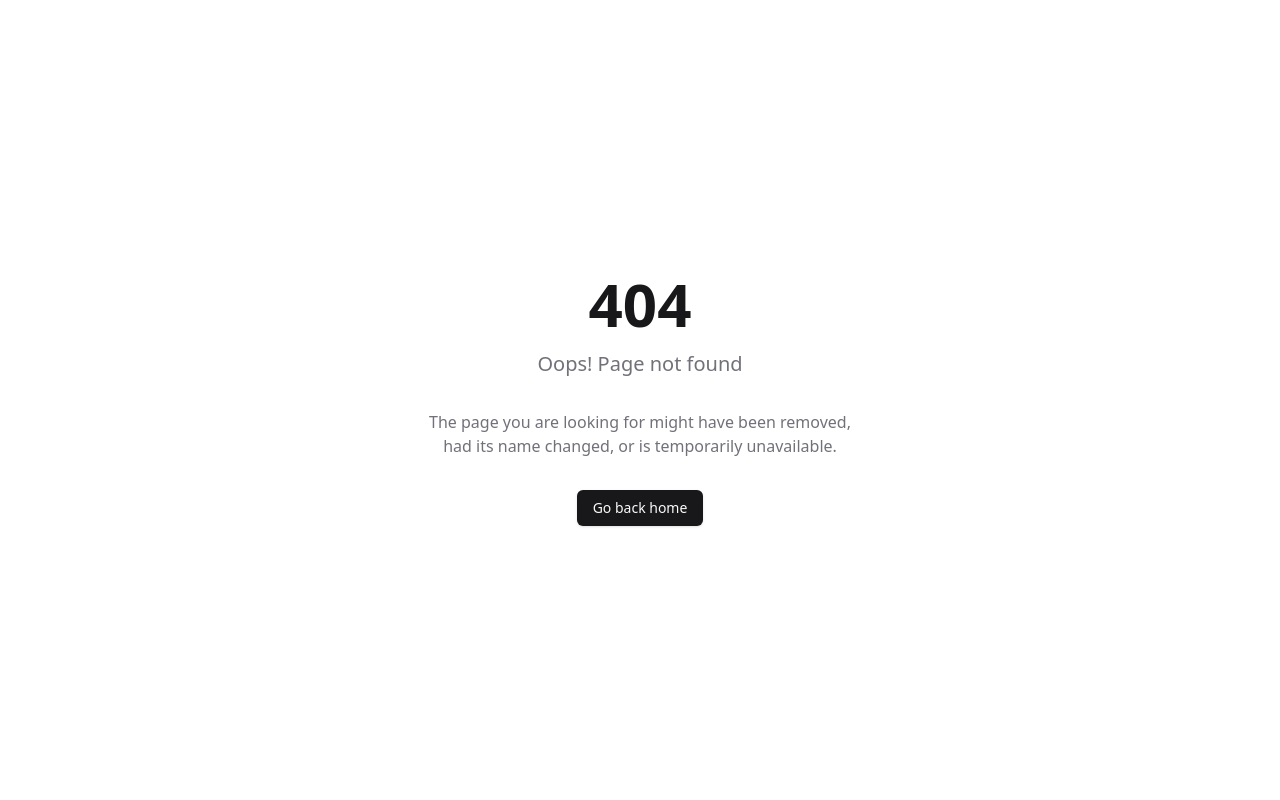
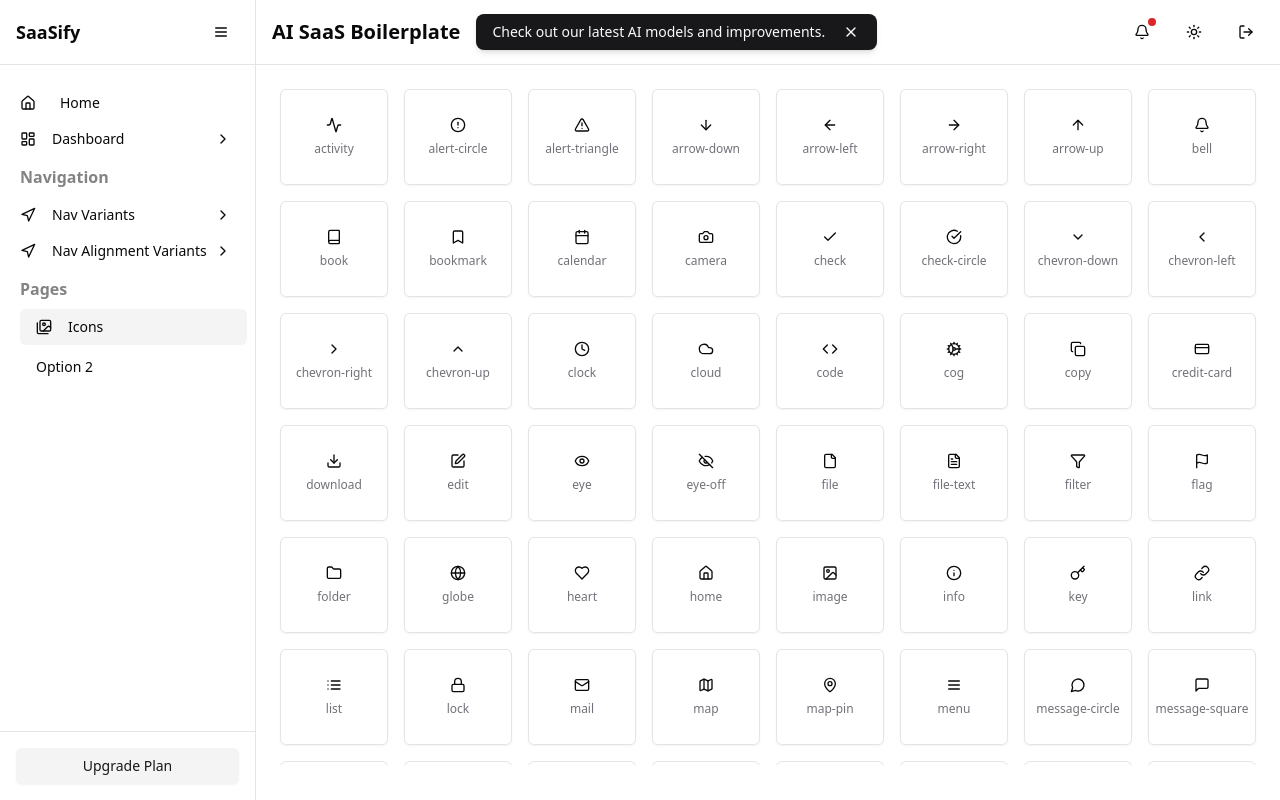
Before and after one commit to ahammadabdullah/saasify, a Next.js app: page /playground/icons in a window 1280 px wide. Before the commit this address had no page. Built offline with nearby package versions, Linux system fonts and the light colour scheme.

Commit message:
[002] Icon page added

```diff
--- /dev/null
+++ b/src/app/playground/icons/page.tsx
@@ -0,0 +1,92 @@
+"use client";
+
+import * as React from "react";
+import { TopNav } from "@/components/top-nav";
+import { LeftPanel } from "@/components/left-panel";
+import { ScrollArea } from "@/components/ui/scroll-area";
+import { useMediaQuery } from "@/hooks/use-media-query";
+import { Button } from "@/components/ui/button";
+import { Menu, Check } from "lucide-react";
+import { useToast } from "@/hooks/use-toast";
+import { iconList } from "@/lib/iconList";
+
+// Convert PascalCase to kebab-case
+function toKebabCase(str: string) {
+  return str
+    .replace(/([a-z0-9])([A-Z])/g, "$1-$2")
+    .replace(/([A-Z])([A-Z])(?=[a-z])/g, "$1-$2")
+    .toLowerCase();
+}
+
+export default function IconsPage() {
+  const [leftPanelCollapsed, setLeftPanelCollapsed] = React.useState(false);
+  const [copiedIcon, setCopiedIcon] = React.useState<string | null>(null);
+  const isDesktop = useMediaQuery("(min-width: 768px)");
+  const { toast } = useToast();
+
+  React.useEffect(() => {
+    setLeftPanelCollapsed(!isDesktop);
+  }, [isDesktop]);
+
+  const copyToClipboard = (iconName: string) => {
+    const code = `import { ${iconName} } from 'lucide-react'`;
+    navigator.clipboard.writeText(code);
+    setCopiedIcon(iconName);
+    toast({
+      title: "Copied to clipboard",
+      description: code,
+    });
+    setTimeout(() => setCopiedIcon(null), 2000);
+  };
+
+  const renderIcon = (name: string) => {
+    const IconComponent = iconList[name as keyof typeof iconList];
+    if (IconComponent) {
+      return <IconComponent className="h-8 w-8" />;
+    }
+    return (
+      <div className="h-8 w-8 bg-muted flex items-center justify-center text-xs">
+        ?
+      </div>
+    );
+  };
+
+  return (
+    <ScrollArea className="flex-1">
+      <div className="container mx-auto p-6">
+        <div className="grid grid-cols-2 gap-4 sm:grid-cols-3 md:grid-cols-4 lg:grid-cols-6 xl:grid-cols-8">
+          {Object.keys(iconList).map((name) => (
+            <Button
+              key={name}
+              variant="outline"
+              className="h-24 flex flex-col items-center justify-center gap-2 relative group"
+              onClick={() => copyToClipboard(name)}
+            >
+              {renderIcon(name)}
+              <span className="text-xs text-muted-foreground">
+                {toKebabCase(name)}
+              </span>
+              {copiedIcon === name && (
+                <div className="absolute inset-0 flex items-center justify-center bg-background/80 backdrop-blur-sm">
+                  <Check className="h-6 w-6 text-green-500" />
+                </div>
+              )}
+            </Button>
+          ))}
+        </div>
+        <div className="text-center text-muted-foreground mt-8">
+          Need more icons? Visit the{" "}
+          <a
+            href="https://lucide.dev/icons/"
+            target="_blank"
+            rel="noopener noreferrer"
+            className="text-primary hover:underline"
+          >
+            Lucide website
+          </a>{" "}
+          for the full collection.
+        </div>
+      </div>
+    </ScrollArea>
+  );
+}
--- a/src/app/playground/layout.tsx
+++ b/src/app/playground/layout.tsx
@@ -6,28 +6,12 @@ import { useMediaQuery } from "@/hooks/use-media-query";
 import { Suspense, useEffect, useState } from "react";
 import { Button } from "@/components/ui/button";
 import { ArrowLeftFromLine } from "lucide-react";
-import { MiddlePanelSkeleton } from "@/components/Skeletons/middle-panel-skeleton";
-import { RightPanelSkeleton } from "@/components/Skeletons/right-panel-skeleton";
-import {
-  ResizableHandle,
-  ResizablePanel,
-  ResizablePanelGroup,
-} from "@/components/ui/resizable";
+
 import { TopNavSkeleton } from "@/components/Skeletons/top-nav-skeleton";
 
 const TopNav = dynamic(
   () => import("@/components/top-nav").then((mod) => mod.TopNav),
   { loading: () => <TopNavSkeleton />, ssr: false }
-);
-
-const MiddlePanel = dynamic(
-  () => import("@/components/middle-panel").then((mod) => mod.MiddlePanel),
-  { loading: () => <MiddlePanelSkeleton />, ssr: false }
-);
-
-const RightPanel = dynamic(
-  () => import("@/components/right-panel").then((mod) => mod.RightPanel),
-  { loading: () => <RightPanelSkeleton />, ssr: false }
 );
 
 export default function RootLayout({
@@ -71,7 +55,9 @@ export default function RootLayout({
       </Suspense>
       <div className="flex flex-1 flex-col">
         <TopNav title="AI SaaS Boilerplate" />
-        <div className="flex flex-1 flex-col">{children}</div>
+        <div className="flex flex-1 flex-col max-h-[calc(100vh-100px)]">
+          {children}
+        </div>
       </div>
       {isSmallScreen && !isRightPanelVisible && (
         <Button
--- a/src/components/left-panel.tsx
+++ b/src/components/left-panel.tsx
@@ -1,6 +1,6 @@
 "use client";
 
-import { useState } from "react";
+import { useMemo, useState } from "react";
 import Link from "next/link";
 import { cn } from "@/lib/utils";
 import { Button } from "@/components/ui/button";
@@ -10,12 +10,12 @@ import {
   CollapsibleContent,
   CollapsibleTrigger,
 } from "@/components/ui/collapsible";
+import { usePathname, useSearchParams } from "next/navigation";
 import { useMediaQuery } from "@/hooks/use-media-query";
 import { navigationData } from "@/lib/navigations";
 import { Fragment } from "react";
 import { ScrollArea } from "@/components/ui/scroll-area";
 import { Popover, PopoverContent, PopoverTrigger } from "./ui/popover";
-import { useSearchParams } from "next/navigation";
 import dynamic from "next/dynamic";
 const Cta = dynamic(() => import("./top-nav/CTA").then((mod) => mod.default), {
   ssr: false,
@@ -31,25 +31,29 @@ export function LeftPanel({ collapsed, onToggle }: LeftPanelProps) {
   const [openDropdowns, setOpenDropdowns] = useState<Record<string, boolean>>(
     {}
   );
+  const pathname = usePathname();
   const searchParams = useSearchParams();
 
   const toggleDropdown = (name: string) => {
     setOpenDropdowns((prev) => ({ ...prev, [name]: !prev[name] }));
   };
+  const isActive = useMemo(
+    () => (href: string) => {
+      const url = new URL(href, "http://localhost");
+      const queryParams = new URLSearchParams(url.search);
 
-  const isActive = (href: string) => {
-    if (typeof window === "undefined") return false;
-    const url = new URL(href, window.location.origin);
-    const queryParams = new URLSearchParams(url.search);
-    const pathnameMatches = window.location.pathname === url.pathname;
-    const queryMatches = Array.from(queryParams.entries()).every(
-      ([key, value]) => searchParams.get(key) === value
-    );
-    return pathnameMatches && queryMatches;
-  };
+      const pathnameMatches = pathname === url.pathname;
+      const queryMatches = Array.from(queryParams.entries()).every(
+        ([key, value]) => searchParams.get(key) === value
+      );
+
+      return pathnameMatches && queryMatches;
+    },
+    [pathname, searchParams]
+  );
 
   const renderNavItem = (item: any) => {
-    if (item.type === "Options" && item.children) {
+    if (item.type === "page" && item.children) {
       return (
         <div key={item.name} className="space-y-1">
           {!collapsed && (
@@ -63,10 +67,13 @@ export function LeftPanel({ collapsed, onToggle }: LeftPanelProps) {
                     asChild
                     className={cn(
                       "w-full justify-start",
-                      active && "bg-muted animate-active-state"
+                      active && "bg-muted animate-active-state "
                     )}
                   >
-                    <Link href={child.href}>{child.name}</Link>
+                    <Link className="flex items-center" href={child.href}>
+                      {child.icon && <child.icon className="h-4 w-4 mr-2" />}
+                      {child.name}
+                    </Link>
                   </Button>
                 );
               })}
@@ -123,7 +130,10 @@ export function LeftPanel({ collapsed, onToggle }: LeftPanelProps) {
                       active && "bg-muted animate-active-state"
                     )}
                   >
-                    <Link href={child.href}>{child.name}</Link>
+                    <Link href={child.href}>
+                      {child.icon && <child.icon className="h-4 w-4 mr-2" />}
+                      {child.name}
+                    </Link>
                   </Button>
                 );
               })}
@@ -145,7 +155,7 @@ export function LeftPanel({ collapsed, onToggle }: LeftPanelProps) {
           )}
         >
           <Link href={item.href}>
-            {item.icon && <item.icon className="h-4 w-4" />}
+            {item.icon && <item.icon className="h-4 w-4 mr-2" />}
             {!collapsed && <span className="ml-2">{item.name}</span>}
           </Link>
         </Button>
@@ -190,7 +200,7 @@ export function LeftPanel({ collapsed, onToggle }: LeftPanelProps) {
         <div className="pr-2">
           {navigationData.map((navItem) => (
             <Fragment key={navItem.name}>
-              {(navItem.type === "cluster" || navItem.type === "Options") &&
+              {(navItem.type === "cluster" || navItem.type === "page") &&
                 !collapsed && (
                   <h2 className="my-2 px-4 text-base font-semibold opacity-50">
                     {navItem.name}
--- /dev/null
+++ b/src/lib/iconList.ts
@@ -0,0 +1,203 @@
+import {
+  Activity,
+  AlertCircle,
+  AlertTriangle,
+  ArrowDown,
+  ArrowLeft,
+  ArrowRight,
+  ArrowUp,
+  Bell,
+  Book,
+  Bookmark,
+  Calendar,
+  Camera,
+  Check,
+  CheckCircle,
+  ChevronDown,
+  ChevronLeft,
+  ChevronRight,
+  ChevronUp,
+  Clock,
+  Cloud,
+  Code,
+  Cog,
+  Copy,
+  CreditCard,
+  Download,
+  Edit,
+  Eye,
+  EyeOff,
+  File,
+  FileText,
+  Filter,
+  Flag,
+  Folder,
+  Globe,
+  Heart,
+  Home,
+  Image,
+  Info,
+  Key,
+  Link,
+  List,
+  Lock,
+  Mail,
+  Map,
+  MapPin,
+  Menu,
+  MessageCircle,
+  MessageSquare,
+  Mic,
+  Moon,
+  MoreHorizontal,
+  MoreVertical,
+  Music,
+  Package,
+  Paperclip,
+  Pause,
+  Phone,
+  Play,
+  Plus,
+  PlusCircle,
+  Power,
+  Printer,
+  Radio,
+  RefreshCw,
+  Save,
+  Search,
+  Send,
+  Settings,
+  Share,
+  Share2,
+  Shield,
+  ShoppingBag,
+  ShoppingCart,
+  Slash,
+  Sliders,
+  Smartphone,
+  Speaker,
+  Star,
+  Sun,
+  Trash,
+  Trash2,
+  TrendingDown,
+  TrendingUp,
+  Twitter,
+  Upload,
+  User,
+  Users,
+  Video,
+  Volume,
+  Volume1,
+  Volume2,
+  VolumeX,
+  Wifi,
+  X,
+  XCircle,
+  ZapOff,
+  Zap,
+  ZoomIn,
+  ZoomOut,
+} from "lucide-react";
+
+export const iconList = {
+  Activity,
+  AlertCircle,
+  AlertTriangle,
+  ArrowDown,
+  ArrowLeft,
+  ArrowRight,
+  ArrowUp,
+  Bell,
+  Book,
+  Bookmark,
+  Calendar,
+  Camera,
+  Check,
+  CheckCircle,
+  ChevronDown,
+  ChevronLeft,
+  ChevronRight,
+  ChevronUp,
+  Clock,
+  Cloud,
+  Code,
+  Cog,
+  Copy,
+  CreditCard,
+  Download,
+  Edit,
+  Eye,
+  EyeOff,
+  File,
+  FileText,
+  Filter,
+  Flag,
+  Folder,
+  Globe,
+  Heart,
+  Home,
+  Image,
+  Info,
+  Key,
+  Link,
+  List,
+  Lock,
+  Mail,
+  Map,
+  MapPin,
+  Menu,
+  MessageCircle,
+  MessageSquare,
+  Mic,
+  Moon,
+  MoreHorizontal,
+  MoreVertical,
+  Music,
+  Package,
+  Paperclip,
+  Pause,
+  Phone,
+  Play,
+  Plus,
+  PlusCircle,
+  Power,
+  Printer,
+  Radio,
+  RefreshCw,
+  Save,
+  Search,
+  Send,
+  Settings,
+  Share,
+  Share2,
+  Shield,
+  ShoppingBag,
+  ShoppingCart,
+  Slash,
+  Sliders,
+  Smartphone,
+  Speaker,
+  Star,
+  Sun,
+  Trash,
+  Trash2,
+  TrendingDown,
+  TrendingUp,
+  Twitter,
+  Upload,
+  User,
+  Users,
+  Video,
+  Volume,
+  Volume1,
+  Volume2,
+  VolumeX,
+  Wifi,
+  X,
+  XCircle,
+  ZapOff,
+  Zap,
+  ZoomIn,
+  ZoomOut,
+};
--- a/src/lib/navigations.ts
+++ b/src/lib/navigations.ts
@@ -1,4 +1,4 @@
-import { Home, LayoutDashboard, Navigation, Star } from "lucide-react";
+import { Home, Images, LayoutDashboard, Navigation, Star } from "lucide-react";
 
 export const navigationData = [
   {
@@ -25,10 +25,10 @@ export const navigationData = [
         name: "Nav Variants",
         icon: Navigation,
         children: [
-          { name: "Promotion", href: "/playground/?banner=promotion" },
-          { name: "Notification", href: "/playground/?banner=notification" },
-          { name: "Warning", href: "/playground/?banner=warning" },
-          { name: "Information", href: "/playground/?banner=information" },
+          { name: "Promotion", href: "?banner=promotion" },
+          { name: "Notification", href: "?banner=notification" },
+          { name: "Warning", href: "?banner=warning" },
+          { name: "Information", href: "?banner=information" },
         ],
         href: "/?banner=promotion",
       },
@@ -36,10 +36,10 @@ export const navigationData = [
         name: "Nav Alignment Variants",
         icon: Navigation,
         children: [
-          { name: "Left Align", href: "/playground/?banner-align=left" },
+          { name: "Left Align", href: "?banner-align=left" },
           {
             name: "Centered Align",
-            href: "/playground/?banner-align=centered",
+            href: "?banner-align=centered",
           },
         ],
         href: "/?banner-align=left",
@@ -83,11 +83,11 @@ export const navigationData = [
   //   href: "/?options",
   // },
   {
-    type: "Options",
-    name: "Options",
+    type: "page",
+    name: "Pages",
     href: "/?options",
     children: [
-      { name: "Option 1", href: "/playground/?option1" },
+      { name: "Icons", href: "/playground/icons", icon: Images },
       { name: "Option 2", href: "/playground/?option2" },
     ],
   },
```
